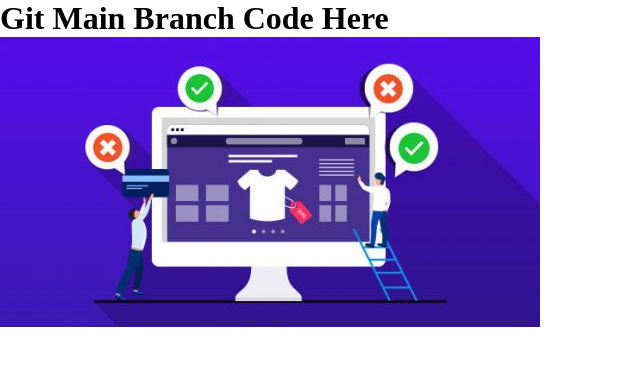
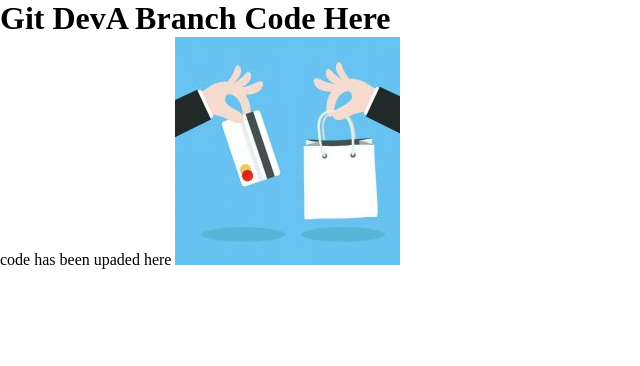
Before and after one commit to fahimultopu0012/gitmergepractice, a plain HTML site: page index.html in a window 1280 px wide. Shown: the whole page, without its empty margins (0-640 px from the left). Drawn offline with Linux system fonts and the light colour scheme.

Commit message:
From DevA

```diff
--- a/index.html
+++ b/index.html
@@ -8,9 +8,10 @@
     <link rel="stylesheet" href="style.css">
 </head>
 <body>
-    <h1>Git Main Branch Code Here</h1>
+    <h1>Git DevA Branch Code Here</h1>
 
-    <img src="images/blog-1.jpeg" alt="">
+    code has been upaded here
 
+    <img src="images/blog-2.jpg" alt="">
 </body>
 </html>
```
